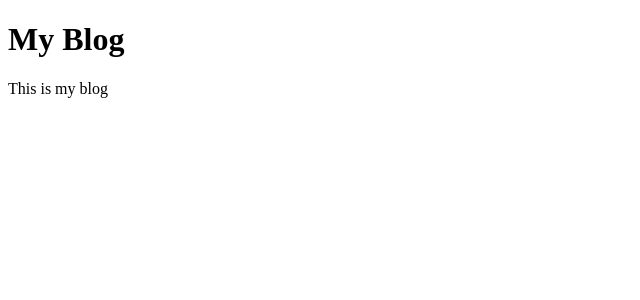
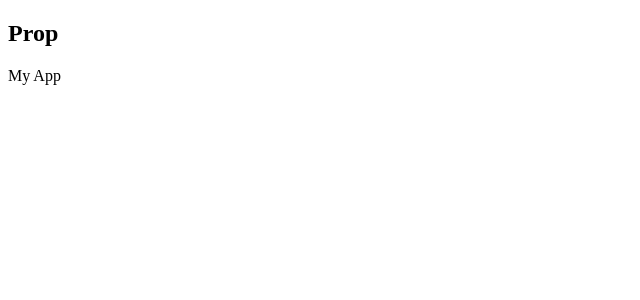
Before and after one commit to Eshwar17/Feedback-App, a React (Create React App) app: page / in a window 1280 px wide. Shown: the top 300 px of the page, without its empty margins (0-640 px from the left). Built offline with nearby package versions, Linux system fonts and the light colour scheme.

Commit message:
Created first component and learnt using props

```diff
--- a/src/App.js
+++ b/src/App.js
@@ -1,29 +1,15 @@
 import React from "react";
+import Header from "./components/Header";
 
 function App() {
-    const title = 'My Blog';
-    const blog = 'This is my blog';
-    const comments = [
-        {id: 1, text: 'Comment one'},
-        {id: 2, text: 'Comment two'},
-        {id: 3, text: 'Comment three'},
-    ]
-    const showComments = false;
-    const commentBlock = (<div className="comments">
-    <h3>Comments({comments.length})</h3>
-    <ul>
-        {comments.map((comment, index) =>
-        (
-            <li key={index}>{comment.text}</li>
-        ))}
-    </ul>
-</div>);
+
     return (
-        <div className="container">
-            <h1>{title}</h1>
-            <p>{blog}</p>
-            {showComments && commentBlock}
-        </div>
+        <>
+            <Header text='Prop' />
+            <div className="container">
+                My App
+            </div>
+        </>
     );
 }
 
--- /dev/null
+++ b/src/components/Header.jsx
@@ -0,0 +1,20 @@
+import React from 'react';
+import PropTypes from 'prop-types'
+
+function Header({ text }) {
+  return (
+    <header>
+      <div className='container'>
+        <h2>{text}</h2>
+      </div>
+    </header>
+  );
+}
+
+Header.defaultProps = {
+  text: 'Feedback Prop',
+};
+Header.prototype = {
+    text: PropTypes.string,
+}
+export default Header;
```
